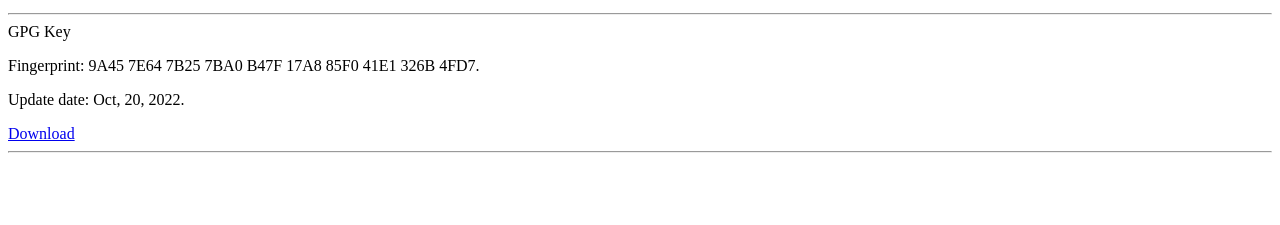
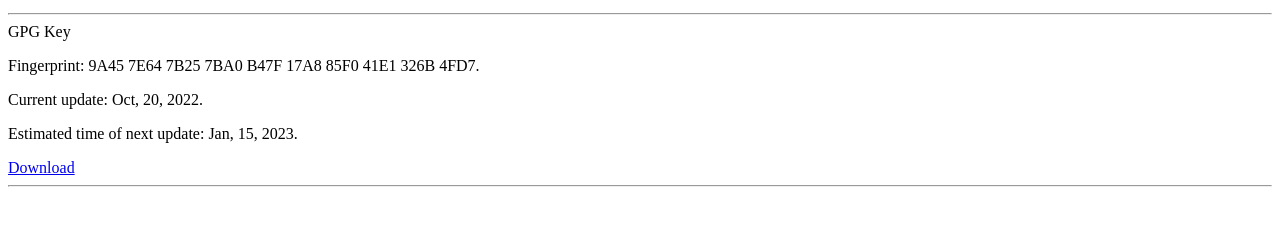
Before and after one commit to Yuki1536/Public_Cert, a plain HTML site: page index.html in a window 1280 px wide. Shown: the part 101-326 px from the top of the page. Drawn offline with Linux system fonts and the light colour scheme.

Commit message:
Update messages.

```diff
--- a/index.html
+++ b/index.html
@@ -12,7 +12,8 @@
 		<div>
 			<span>GPG Key</span><br />
 			<p>Fingerprint: 9A45 7E64 7B25 7BA0 B47F  17A8 85F0 41E1 326B 4FD7.</p>
-			<p>Update date: Oct, 20, 2022.</p>
+			<p>Current update: Oct, 20, 2022.</p>
+			<p>Estimated time of next update: Jan, 15, 2023.</p>
 			<a href="gpg/public.key">Download</a>
 		</div>
 		<hr />
```
